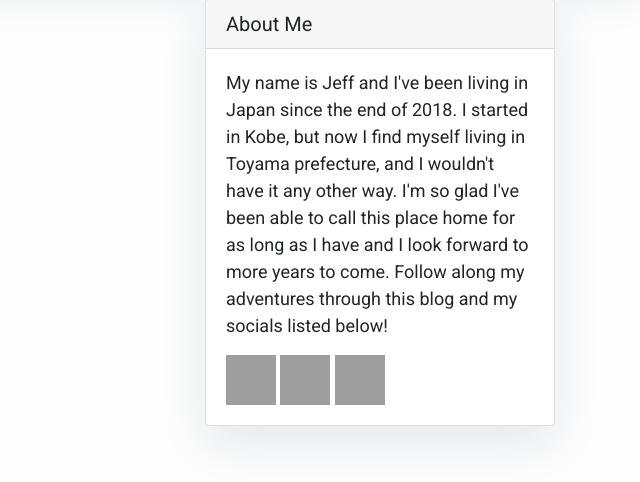
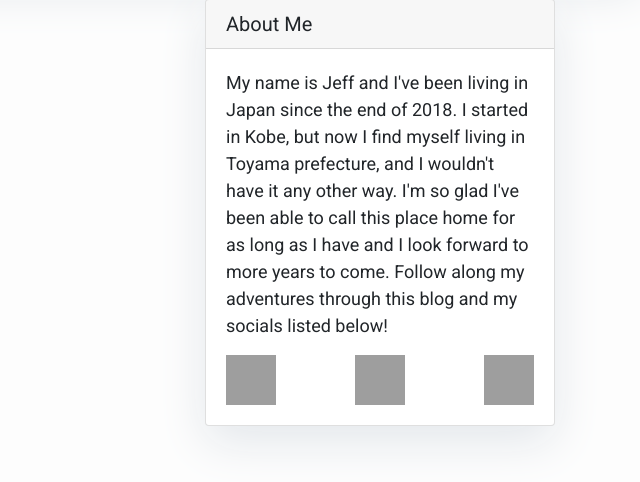
Before and after one commit to JCohrs/jeffinjapan, a Django app: page / in a window 1280 px wide. Shown: the part 191-673 px from the top of the page, without its empty margins (640-1280 px from the left). Run offline with Django 4.2, Linux system fonts and the light colour scheme; data that the repository does not hold is empty; parts of the project's set-up code (start-up, migrations or seed data) failed here and were passed over; some libraries are stand-ins or nearby versions; grey boxes are pictures that could not be loaded.

Commit message:
iframe, socials icons styling

```diff
--- a/templates/base.html
+++ b/templates/base.html
@@ -32,7 +32,7 @@
             box-shadow: 0 16px 48px #E3E7EB;
             padding-top: 10px;
         }
-        .iframe {
+        iframe {
             width: 100%;
         }
     </style>
--- a/templates/sidebar.html
+++ b/templates/sidebar.html
@@ -4,6 +4,10 @@
 <style>
         .card{
             box-shadow: 0 16px 48px #E3E7EB;
+        }
+        .social__container {
+            display: flex;
+            justify-content: space-between;
         }
 
 </style>
@@ -17,9 +21,11 @@
             and I wouldn't have it any other way. I'm so glad I've been able to call this place home for as long as I have and I look forward to more years to come. Follow
             along my adventures through this blog and my socials listed below!
         </p>
-        <a href="https://www.instagram.com/cohrslight/"><img src="{% static '/admin/img/instagram.svg' %}" style="width:50px;height:50px;"></a>
-        <a href="https://www.youtube.com/@cohrs_light"><img src="{% static '/admin/img/youtube.svg' %}" style="width:50px;height:50px;"></a>
-        <a href="https://twitter.com/Jeff_Cohrs"><img src="{% static '/admin/img/twitter.svg' %}" style="width:50px;height:50px;"></a>
+        <div class="social__container">
+            <a href="https://www.instagram.com/cohrslight/"><img src="{% static '/admin/img/instagram.svg' %}" style="width:50px;height:50px;"></a>
+            <a href="https://www.youtube.com/@cohrs_light"><img src="{% static '/admin/img/youtube.svg' %}" style="width:50px;height:50px;"></a>
+            <a href="https://twitter.com/Jeff_Cohrs"><img src="{% static '/admin/img/twitter.svg' %}" style="width:50px;height:50px;"></a>
+        </div>
     </div>
 </div>
 </div>
```
